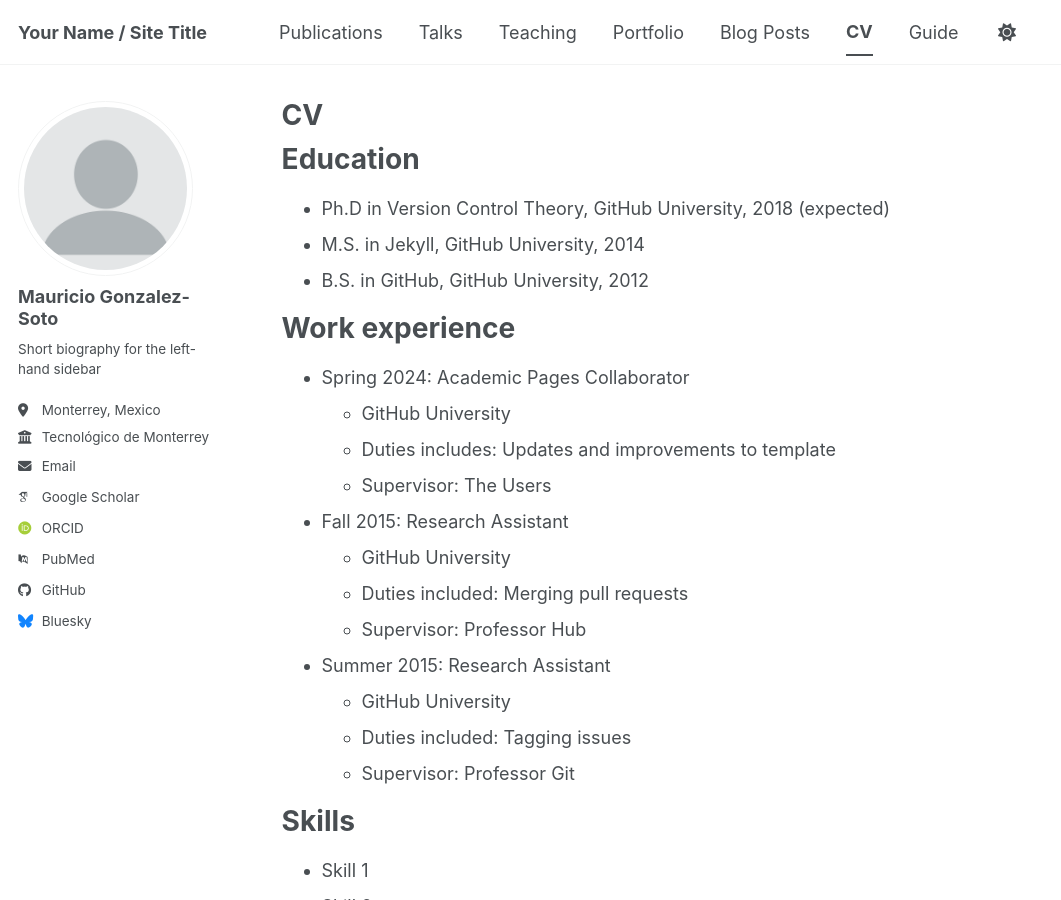
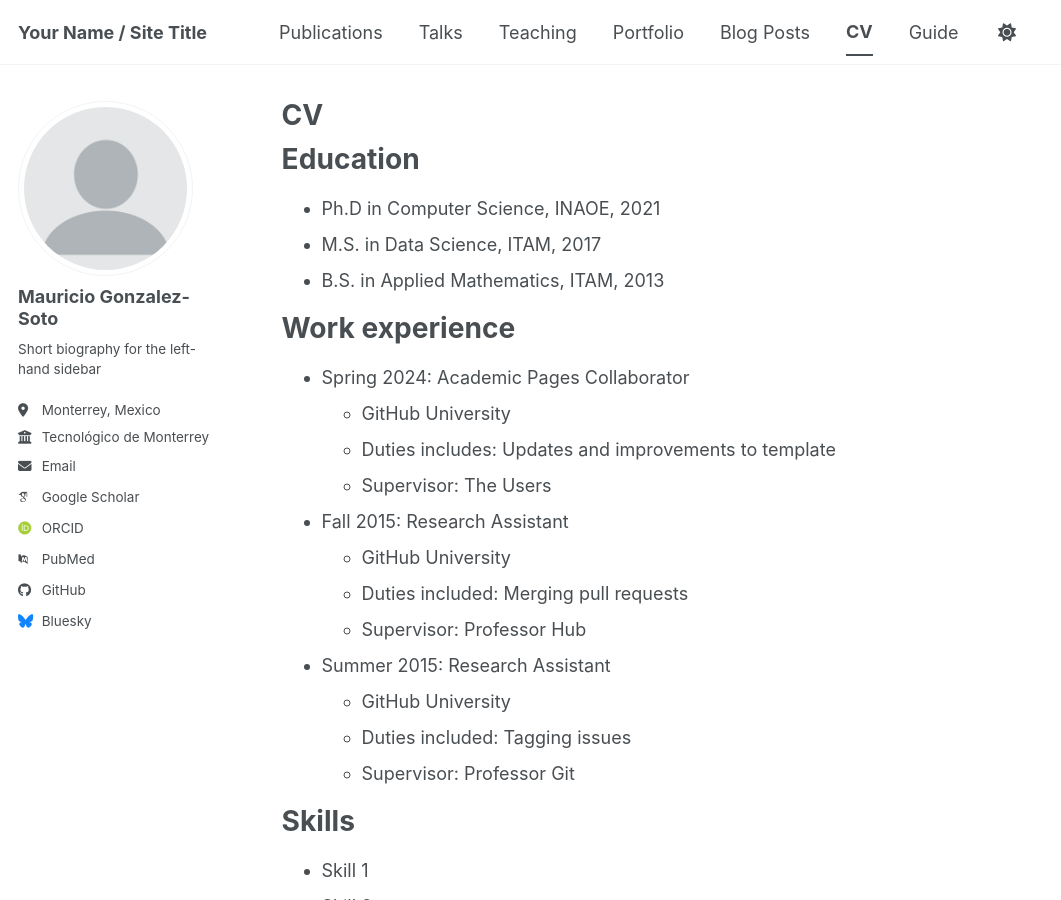
Before and after one commit to MauricioGS99/mauricio_gzz-soto, a Jekyll site: the page built from _pages/cv.md, in a window 1280 px wide and 900 px high. Shown: the whole window, without its empty margins (0-1061 px from the left). Built offline with Jekyll 4.4.1, drawn with Linux system fonts in a browser that asks for light colours; some web fonts are replaced; a script bundle is joined from its source files by our own code; library files that are not in the unit come from our copies.

Commit message:
Update cv.md

```diff
--- a/_pages/cv.md
+++ b/_pages/cv.md
@@ -11,9 +11,9 @@
 
 Education
 ======
-* Ph.D in Version Control Theory, GitHub University, 2018 (expected)
-* M.S. in Jekyll, GitHub University, 2014
-* B.S. in GitHub, GitHub University, 2012
+* Ph.D in Computer Science, INAOE, 2021
+* M.S. in Data Science, ITAM, 2017
+* B.S. in Applied Mathematics, ITAM, 2013
 
 Work experience
 ======
```
